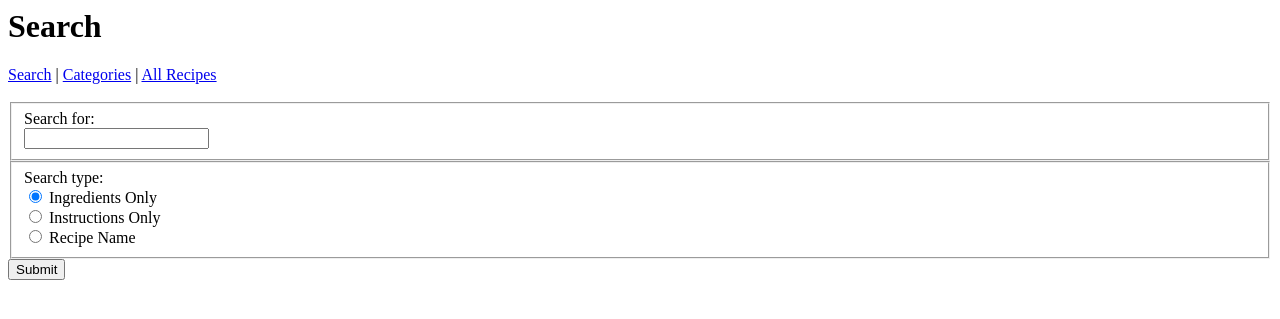
After one commit to jnhmcknight/recipebox, a Flask app: template application/templates/search.html in a window 1280 px wide. The commit adds this page. Shown: the top 319 px of the page. Run offline with Flask 2, Linux system fonts and the light colour scheme; the template is opened without the code that fills it, so the values that code supplies are empty; parts of the project's set-up code (start-up, migrations or seed data) failed here and were passed over.

Commit message:
adds simple search capability

```diff
--- a/application/templates/categories.html
+++ b/application/templates/categories.html
@@ -10,7 +10,7 @@
     </head>
     <body>
         <h1>Categories</h1>
-        <a href="{{url_for('index')}}">All Recipes</a><br/><br/>
+        {% include "includes/nav.html" %}
         <table>
             <tr>
                 <th>Name</th>
--- /dev/null
+++ b/application/templates/includes/nav.html
@@ -0,0 +1,3 @@
+<a href="{{url_for('search')}}">Search</a> |
+<a href="{{url_for('categories')}}">Categories</a> |
+<a href="{{url_for('index')}}">All Recipes</a><br/><br/>
--- a/application/templates/recipe.html
+++ b/application/templates/recipe.html
@@ -16,6 +16,7 @@
     </head>
     <body>
         <h1>{{recipe['title']}}</h1>
+        {% include "includes/nav.html" %}
 
         <h3>Ingredients</h3>
 
--- /dev/null
+++ b/application/templates/search.html
@@ -0,0 +1,28 @@
+<html>
+    <head>
+        <title>Search Recipes</title>
+        <style>
+LABEL {
+    display: block;
+    clear: left;
+}
+        </style>
+    </head>
+    <body>
+        <h1>Search</h1>
+        {% include "includes/nav.html" %}
+        <form action="{{url_for('perform_search')}}" method="post">
+            <fieldset>
+                <label for="term">Search for:</label>
+                <input type="text" name="term"/>
+            </fieldset>
+            <fieldset>
+                <label for="type">Search type:</label>
+                <input type="radio" name="type" value="ingredient" checked="checked"/> Ingredients Only<br/>
+                <input type="radio" name="type" value="instruction"/> Instructions Only<br/>
+                <input type="radio" name="type" value="name"/> Recipe Name<br/>
+            </fieldset>
+            <input type="submit" value="Submit"/>
+        </form>
+    </body>
+</html>
```
Also changed, not shown: application/__init__.py (+37 -5 lines), application/templates/recipes.html (+3 -4 lines).
